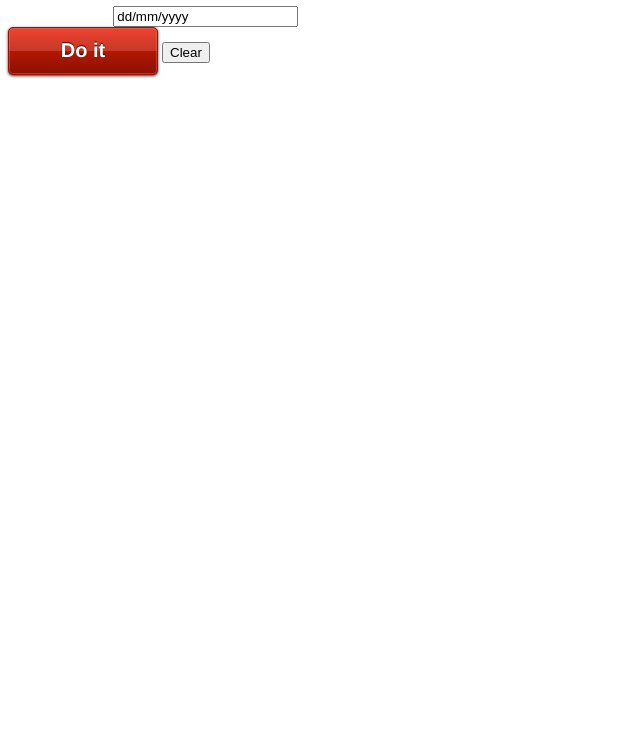
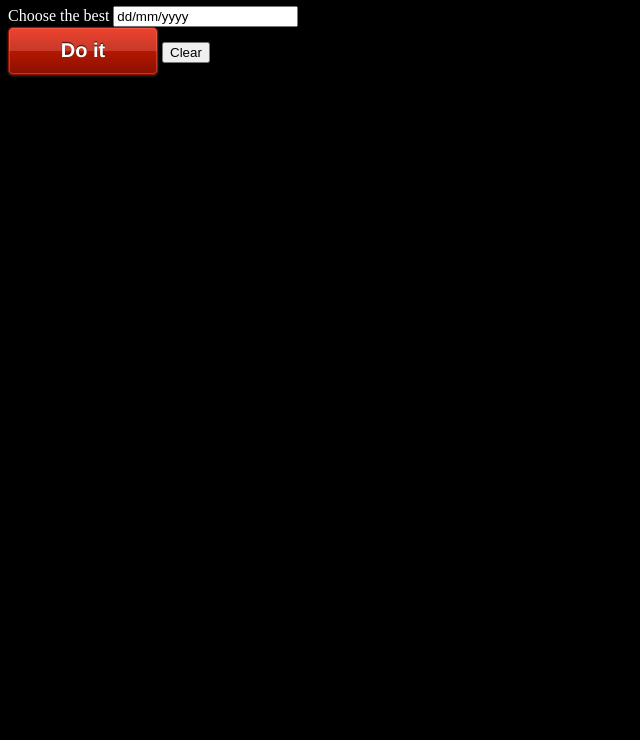
Before and after one commit to johnthego/guidebooks, a plain HTML site: page index.html in a window 1280 px wide. Shown: the part 60-800 px from the top of the page, without its empty margins (0-640 px from the left). Drawn offline with Linux system fonts and the light colour scheme.

Commit message:
config 2 correced

```diff
--- a/index.html
+++ b/index.html
@@ -49,7 +49,7 @@ button.thoughtbot {
 
 </head>
 
-<body style="background:white; color: white; ">
+<body style="background:black; color: white; ">
 <H1>Belocal</H1>
 Choose the best
 <input type="text" value="dd/mm/yyyy"/>
```
